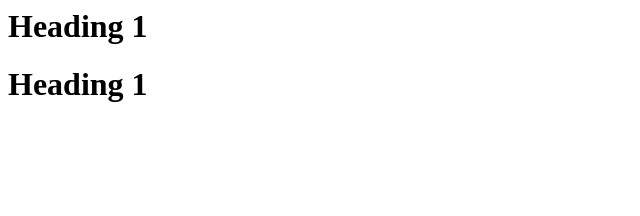
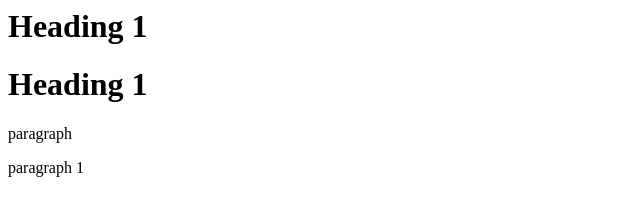
Before and after one commit to Luna1122/my-first-html, a plain HTML site: page myfirsthtml.html in a window 1280 px wide. Shown: the whole page, without its empty margins (0-640 px from the left). Drawn offline with Linux system fonts and the light colour scheme.

Commit message:
My first commit

```diff
--- a/myfirsthtml.html
+++ b/myfirsthtml.html
@@ -2,6 +2,8 @@
 <body>
     <h1>Heading 1</h1>
     <h1>Heading 1</h1>
+    <p> paragraph</p>
+    <p> paragraph 1</p>
 
 </body>
 </html>
```
